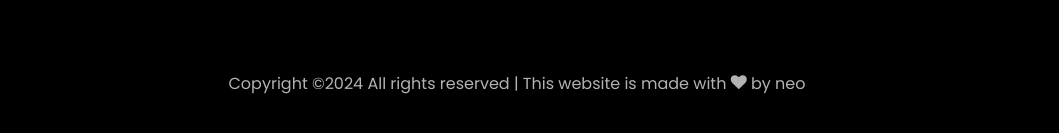
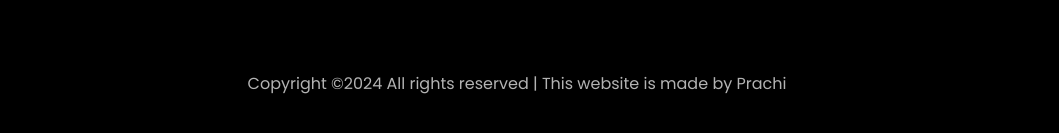
Before and after one commit to prachi-fork/prachi-dubey-portfolio.github.io, a plain HTML site: page index.html in a window 1280 px wide. Shown: the part 5950-6083 px from the top of the page, without its empty margins (123-1182 px from the left). Drawn offline with Linux system fonts and the light colour scheme; files whose address does not match are found by name.

Commit message:
Update index.html

```diff
--- a/index.html
+++ b/index.html
@@ -579,7 +579,7 @@
 			<div class="col-md-12 text-center">
 
 			  <p><!-- Link back to Colorlib can't be removed. Template is licensed under CC BY 3.0. -->
-	Copyright &copy;<script>document.write(new Date().getFullYear());</script> All rights reserved | This website is made with <i class="icon-heart color-danger" aria-hidden="true"></i> by <a target="_blank">neo</a>
+	Copyright &copy;<script>document.write(new Date().getFullYear());</script> All rights reserved | This website is made by Prachi</a>
 	<!-- Link back to Colorlib can't be removed. Template is licensed under CC BY 3.0. --></p>
 			</div>
 		  </div>
```
